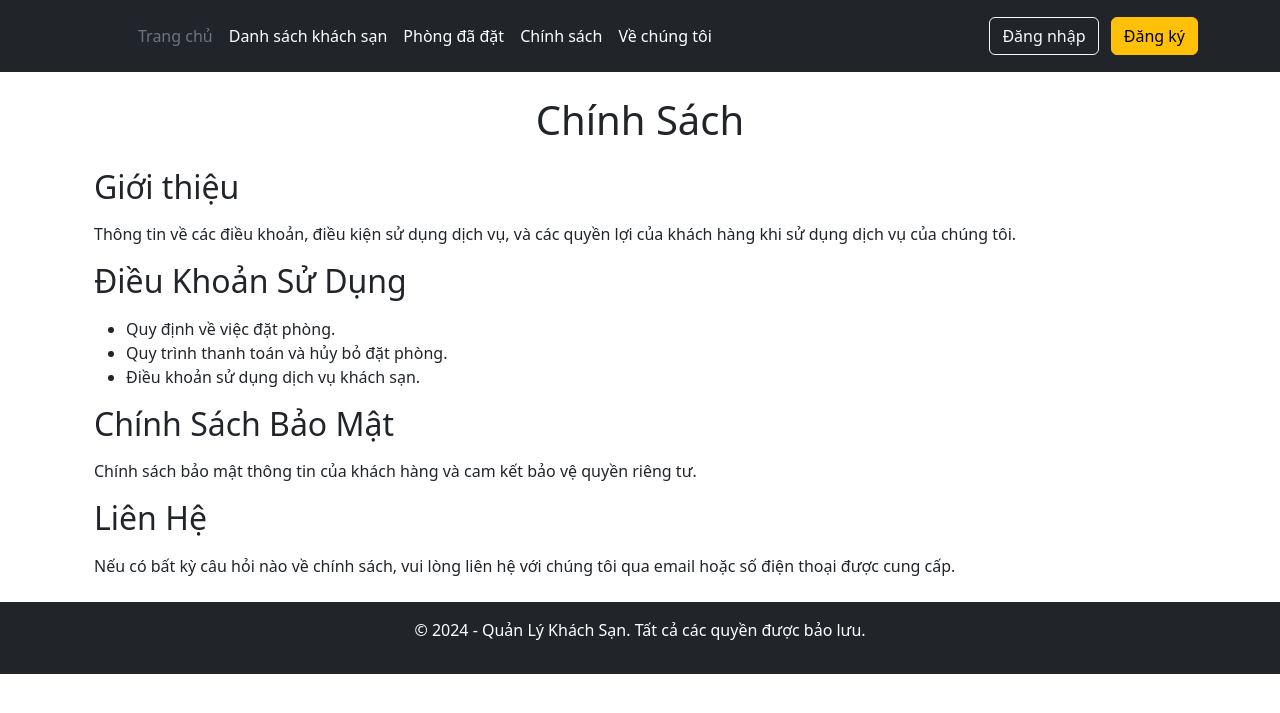
After one commit to ThanhNhaUIT/-n-IE221.P11-K-thu-t-l-p-tr-nh-Python-, a Django app: page /customer/policy/ in a window 1280 px wide. The commit adds this page. Shown: the top 713 px of the page. Run offline with Django 5.2, Linux system fonts and the light colour scheme.

Commit message:
Thêm các templates cho khách hàng chưa đăng ký (part1)

```diff
--- a/DoAn/DoAn/urls.py
+++ b/DoAn/DoAn/urls.py
@@ -19,5 +19,5 @@ from django.urls import path,include
 
 urlpatterns = [
     path('admin/', admin.site.urls),
-    path('customer/', include('customer.urls')),
+    path('customer/', include('customer.urls', namespace='customer')),
 ]
--- /dev/null
+++ b/DoAn/customer/templates/base.html
@@ -0,0 +1,59 @@
+{% load static %}
+<!DOCTYPE html>
+<html lang="vi">
+<head>
+    <meta charset="UTF-8">
+    <meta name="viewport" content="width=device-width, initial-scale=1.0">
+    <title>{% block title %}Trang Web Khách Sạn{% endblock %}</title>
+    <link href="https://cdn.jsdelivr.net/npm/bootstrap@5.3.0-alpha1/dist/css/bootstrap.min.css" rel="stylesheet">
+    <link rel="stylesheet" href="{% static 'css\headers.css' %}">
+</head>
+<body>
+    <!-- Header -->
+    <header class="p-3 bg-dark text-white">
+        <div class="container">
+            <div class="d-flex flex-wrap align-items-center justify-content-center justify-content-lg-start">
+                <a href="/" class="d-flex align-items-center mb-2 mb-lg-0 text-white text-decoration-none">
+                    <svg class="bi me-2" width="40" height="32" role="img" aria-label="Bootstrap"><use xlink:href="#bootstrap"/></svg>
+                </a>
+
+                <ul class="nav col-12 col-lg-auto me-lg-auto mb-2 justify-content-center mb-md-0">
+                    <li><a href="{% url 'customer:home' %}" class="nav-link px-2 text-secondary">Trang chủ</a></li>
+                    <li><a href="{% url 'customer:hotel_list' %}" class="nav-link px-2 text-white">Danh sách khách sạn</a></li>
+                    <li><a href="{% url 'customer:booking_list' %}" class="nav-link px-2 text-white">Phòng đã đặt</a></li>
+                    <li><a href="{% url 'customer:policy' %}" class="nav-link px-2 text-white">Chính sách</a></li>
+                    <li><a href="{% url 'customer:about' %}" class="nav-link px-2 text-white">Về chúng tôi</a></li>
+                </ul>
+
+                <div class="text-end">
+                    {% if user.is_authenticated %}
+                        <!-- Hiển thị thông tin khi đã đăng nhập -->
+                        <span class="me-3">Chào, {{ user.first_name }}</span>
+                        <a href="{% url 'logout' %}" class="btn btn-warning">Đăng xuất</a>
+                    {% else %}
+                        <!-- Hiển thị nút đăng nhập/đăng ký nếu chưa đăng nhập -->
+                        <a href="{% url 'customer:login' %}" class="btn btn-outline-light me-2">Đăng nhập</a>
+                        <a href="{% url 'customer:register' %}" class="btn btn-warning">Đăng ký</a>
+                    {% endif %}
+                </div>
+            </div>
+        </div>
+    </header>
+
+
+    <!-- Nội dung chính -->
+    <main class="container my-4">
+        {% block content %}
+        {% endblock %}
+    </main>
+
+    <!-- Footer -->
+    <footer class="bg-dark text-white py-3 mt-4">
+        <div class="container text-center">
+            <p>&copy; 2024 - Quản Lý Khách Sạn. Tất cả các quyền được bảo lưu.</p>
+        </div>
+    </footer>
+
+    <script src="https://cdn.jsdelivr.net/npm/bootstrap@5.3.0-alpha1/dist/js/bootstrap.bundle.min.js"></script>
+</body>
+</html>
--- /dev/null
+++ b/DoAn/customer/templates/policy.html
@@ -0,0 +1,36 @@
+{% extends "base.html" %}
+
+{% block title %}
+Chính Sách
+{% endblock %}
+
+
+{% block content %}
+<div class="container my-4">
+    <h1 class="text-center mb-4">Chính Sách</h1>
+
+    <section>
+        <h2 class="mb-3">Giới thiệu</h2>
+        <p>Thông tin về các điều khoản, điều kiện sử dụng dịch vụ, và các quyền lợi của khách hàng khi sử dụng dịch vụ của chúng tôi.</p>
+    </section>
+
+    <section>
+        <h2 class="mb-3">Điều Khoản Sử Dụng</h2>
+        <ul>
+            <li>Quy định về việc đặt phòng.</li>
+            <li>Quy trình thanh toán và hủy bỏ đặt phòng.</li>
+            <li>Điều khoản sử dụng dịch vụ khách sạn.</li>
+        </ul>
+    </section>
+
+    <section>
+        <h2 class="mb-3">Chính Sách Bảo Mật</h2>
+        <p>Chính sách bảo mật thông tin của khách hàng và cam kết bảo vệ quyền riêng tư.</p>
+    </section>
+
+    <section>
+        <h2 class="mb-3">Liên Hệ</h2>
+        <p>Nếu có bất kỳ câu hỏi nào về chính sách, vui lòng liên hệ với chúng tôi qua email hoặc số điện thoại được cung cấp.</p>
+    </section>
+</div>
+{% endblock %}
--- a/DoAn/customer/urls.py
+++ b/DoAn/customer/urls.py
@@ -2,6 +2,14 @@
 from django.urls import path
 from . import views
 
+app_name = 'customer'
+
 urlpatterns = [
     path('hotels/', views.hotel_list, name='hotel_list'),
+    path('home/', views.home, name='home'),  # Trang chủ
+    path('policy/', views.policy, name='policy'),
+    path('about/', views.about, name='about'),
+    path('bookings/', views.booking_list, name='booking_list'),
+    path('login/', views.login_view, name='login'),
+    path('register/', views.register, name='register'),
 ]
--- a/DoAn/customer/views.py
+++ b/DoAn/customer/views.py
@@ -2,9 +2,85 @@ from django.shortcuts import render
 
 # Create your views here.
 
-# Này để thêm
+
 from management.models import Hotel  # Import từ app management
 
 def hotel_list(request):
     hotels = Hotel.objects.all().values('hotel_name', 'address', 'phone_number', 'email')
     return render(request, 'hotel_list.html', {'hotels': hotels})
+
+
+
+def home(request):
+    return render(request, 'home.html')
+
+def policy(request):
+    return render(request, 'policy.html')
+
+def about(request):
+    return render(request, 'about.html')
+
+# def booking_list(request):
+#     bookings = Booking.objects.filter(user=request.user)
+#     return render(request, 'customer/booking_list.html', {'bookings': bookings})
+
+def booking_list(request):
+    return render(request, 'booking_list.html')
+
+# DoAn/customer/views.py
+from django.contrib.auth import views as auth_views
+
+def login_view(request):
+    return auth_views.LoginView.as_view(template_name='login.html')(request)
+
+
+# from django.shortcuts import render, redirect
+# from django.contrib.auth import authenticate, login
+# from django.http import HttpResponse
+
+# def login_view(request):
+#     if request.method == 'POST':
+#         username = request.POST['username']
+#         birthdate = request.POST['birthdate']
+#         phone_number = request.POST['phone_number']
+#         email = request.POST['email']
+#         password = request.POST['password']
+
+#         user = authenticate(request, username=username, password=password)
+#         if user is not None:
+#             login(request, user)
+#             return redirect('customer:home')
+#         else:
+#             return HttpResponse('Lỗi đăng nhập, vui lòng thử lại.')
+#     else:
+#         return render(request, 'login.html')
+
+
+# customer/views.py
+
+# from django.shortcuts import render, redirect
+# from django.contrib.auth.models import User
+# from django.contrib import messages
+
+# def register(request):
+#     if request.method == "POST":
+#         name = request.POST['name']
+#         dob = request.POST['dob']
+#         phone_number = request.POST['phone_number']
+#         email = request.POST['email']
+#         password = request.POST['password']
+#         confirm_password = request.POST['confirm_password']
+
+#         if password == confirm_password:
+#             # Tạo người dùng mới
+#             user = User.objects.create_user(username=email, email=email, password=password, first_name=name)
+#             user.save()
+#             messages.success(request, 'Đăng ký thành công!')
+#             return redirect('login')
+#         else:
+#             messages.error(request, 'Mật khẩu xác nhận không đúng.')
+
+#     return render(request, 'register.html')
+
+def register(request):
+    return render(request, 'register.html')
--- /dev/null
+++ b/DoAn/static/css/headers.css
@@ -0,0 +1,32 @@
+.b-example-divider {
+  height: 3rem;
+  background-color: rgba(0, 0, 0, .1);
+  border: solid rgba(0, 0, 0, .15);
+  border-width: 1px 0;
+  box-shadow: inset 0 .5em 1.5em rgba(0, 0, 0, .1), inset 0 .125em .5em rgba(0, 0, 0, .15);
+}
+
+.form-control-dark {
+  color: #fff;
+  background-color: var(--bs-dark);
+  border-color: var(--bs-gray);
+}
+.form-control-dark:focus {
+  color: #fff;
+  background-color: var(--bs-dark);
+  border-color: #fff;
+  box-shadow: 0 0 0 .25rem rgba(255, 255, 255, .25);
+}
+
+.bi {
+  vertical-align: -.125em;
+  fill: currentColor;
+}
+
+.text-small {
+  font-size: 85%;
+}
+
+.dropdown-toggle {
+  outline: 0;
+}
```
Also changed, not shown: DoAn/customer/templates/about.html (added, +14 -0 lines), DoAn/customer/templates/booking_list.html (added, +42 -0 lines), DoAn/customer/templates/home.html (added, +11 -0 lines), DoAn/customer/templates/hotel_list.html (+8 -16 lines), DoAn/customer/templates/login.html (added, +47 -0 lines), DoAn/customer/templates/register.html (added, +68 -0 lines), DoAn/static/css/login.css (added, +22 -0 lines), DoAn/management/migrations/0003_alter_hotel_table.py (added).
